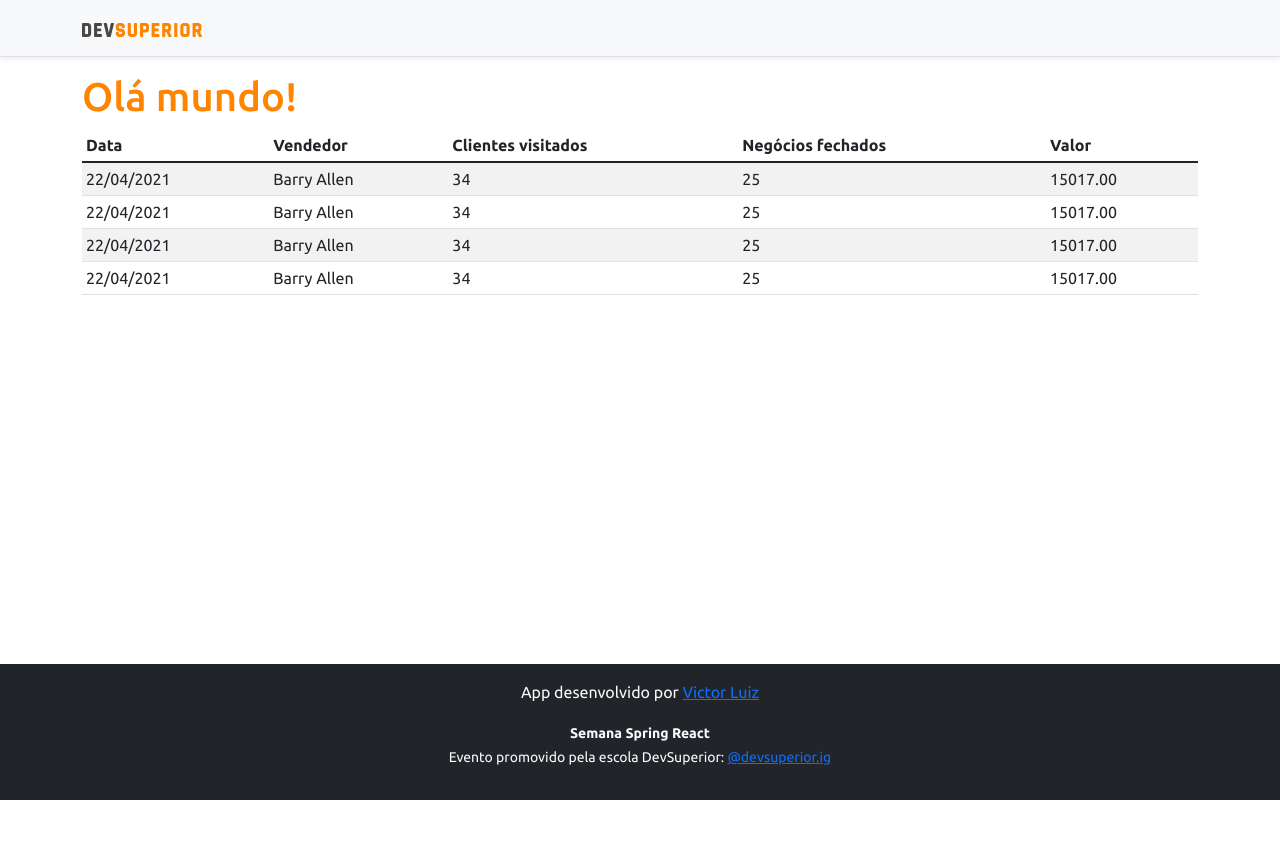
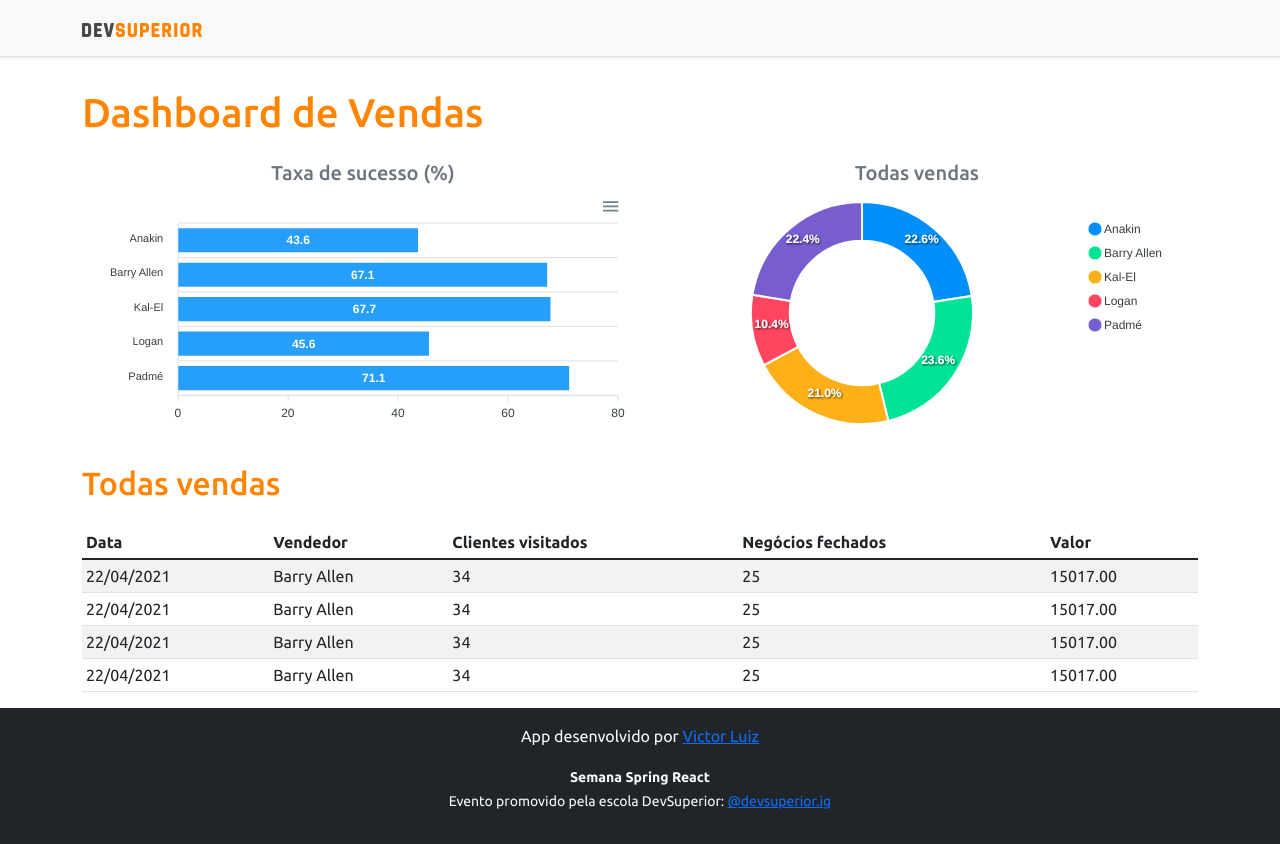
Before and after one commit to victorlrosa/sds4-dsvendas, a React (Create React App) app in the folder frontend/: page / in a window 1280 px wide. Before the commit the page ends 800 px from the top, so only its background shows below. Built offline with nearby package versions, Linux system fonts and the light colour scheme.

Commit message:
Static charts

```diff
--- a/frontend/package.json
+++ b/frontend/package.json
@@ -11,8 +11,10 @@
     "@types/node": "^12.0.0",
     "@types/react": "^17.0.0",
     "@types/react-dom": "^17.0.0",
+    "apexcharts": "^3.28.1",
     "bootstrap": "^5.1.1",
     "react": "^17.0.2",
+    "react-apexcharts": "^1.3.9",
     "react-dom": "^17.0.2",
     "react-scripts": "4.0.3",
     "typescript": "^4.1.2",
--- a/frontend/src/App.tsx
+++ b/frontend/src/App.tsx
@@ -1,16 +1,34 @@
 import NavBar from "components/NavBar";
 import Footer from "components/Footer";
 import DataTable from "components/DataTable";
+import BarChart from "components/BarChart";
+import DonutChart from "components/DonutChart";
 
 function App() {
   return (
     <>
       <NavBar />
       <div className="container">
-        <h1 className="text-primary">Olá mundo!</h1>
-        <DataTable/>
+        <h1 className="text-primary py-3">Dashboard de Vendas</h1>
+
+        <div className="row px-3">
+          <div className="col-sm-6">
+            <h5 className="text-center text-secondary">Taxa de sucesso (%)</h5>
+            <BarChart />
+          </div>
+          <div className="col-sm-6">
+            <h5 className="text-center text-secondary">Todas vendas</h5>
+            <DonutChart />
+          </div>
+        </div>
+
+        <div className="py-3">
+          <h2 className="text-primary">Todas vendas</h2>
+        </div>
+
+        <DataTable />
       </div>
-      <Footer/>
+      <Footer />
     </>
   );
 }
--- /dev/null
+++ b/frontend/src/components/BarChart/index.tsx
@@ -0,0 +1,33 @@
+import Chart from 'react-apexcharts';
+function BarChart() {
+    const options = {
+        plotOptions: {
+            bar: {
+                horizontal: true,
+            }
+        },
+    };
+
+    const mockData = {
+        labels: {
+            categories: ['Anakin', 'Barry Allen', 'Kal-El', 'Logan', 'Padmé']
+        },
+        series: [
+            {
+                name: "% Sucesso",
+                data: [43.6, 67.1, 67.7, 45.6, 71.1]
+            }
+        ]
+    };
+
+    return (
+        <Chart
+            options={{ ...options, xaxis: mockData.labels}}
+            series={mockData.series}
+            type="bar"
+            height="240"
+        />
+    );
+}
+
+export default BarChart;
--- /dev/null
+++ b/frontend/src/components/DonutChart/index.tsx
@@ -0,0 +1,25 @@
+import Chart from 'react-apexcharts';
+
+function DonutChart() {
+    const mockData = {
+        series: [477138, 499928, 444867, 220426, 473088],
+        labels: ['Anakin', 'Barry Allen', 'Kal-El', 'Logan', 'Padmé']
+    }
+
+    const options = {
+        legend: {
+            show: true
+        }
+    }
+
+    return (
+        <Chart
+            options={{ ...options, labels: mockData.labels}}
+            series={mockData.series}
+            type="donut"
+            height="240"
+        />
+    );
+}
+
+export default DonutChart;
```
Also changed, not shown: 1 other file (tests, documents, lock files or other folders).
